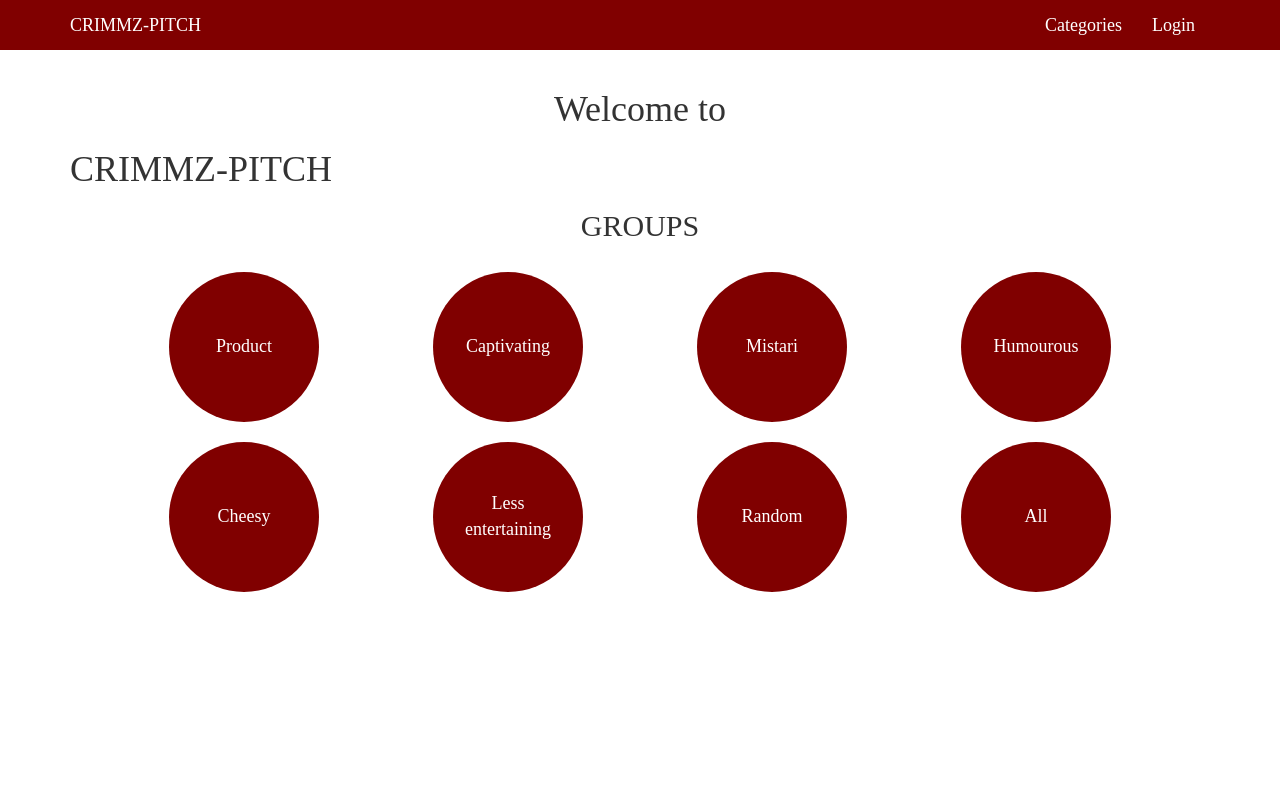
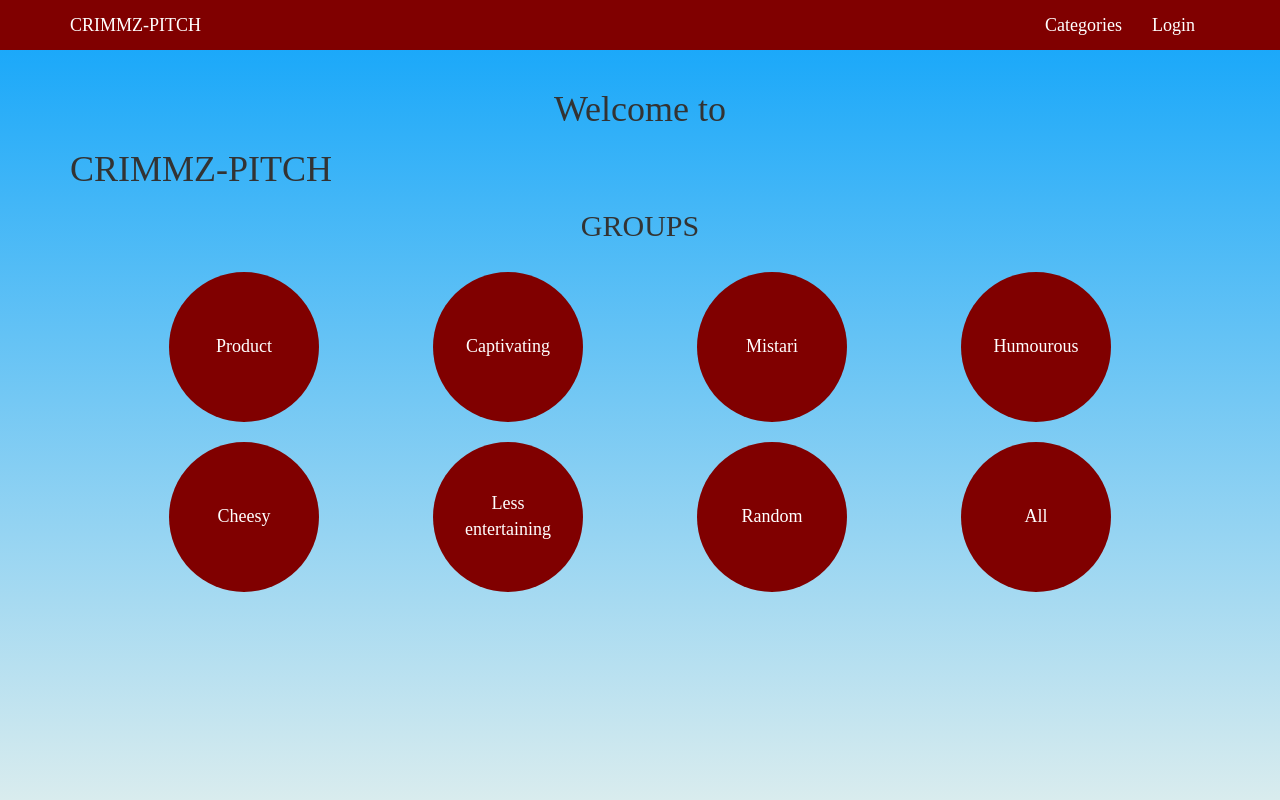
Before and after one commit to chriskaringeg/Crimmz-pitch, a Python web app: template app/templates/index.html in a window 1280 px wide. Run offline with Jinja, Linux system fonts and the light colour scheme; the template is opened without the code that fills it, so the values that code supplies are empty; some libraries are stand-ins or nearby versions; some web fonts are replaced.

Commit message:
styled my app

```diff
--- a/app/static/css/styles.css
+++ b/app/static/css/styles.css
@@ -2,6 +2,9 @@ body {
     background-size: cover;
     font-family: Text Me One;
     font-size: 1.8em;
+    background-image: linear-gradient(rgb(15, 164, 250), rgb(217, 236, 238));
+    background-repeat:no-repeat;
+    height: 100vh;
 }
 .category {
     margin-top: 20px;
```
